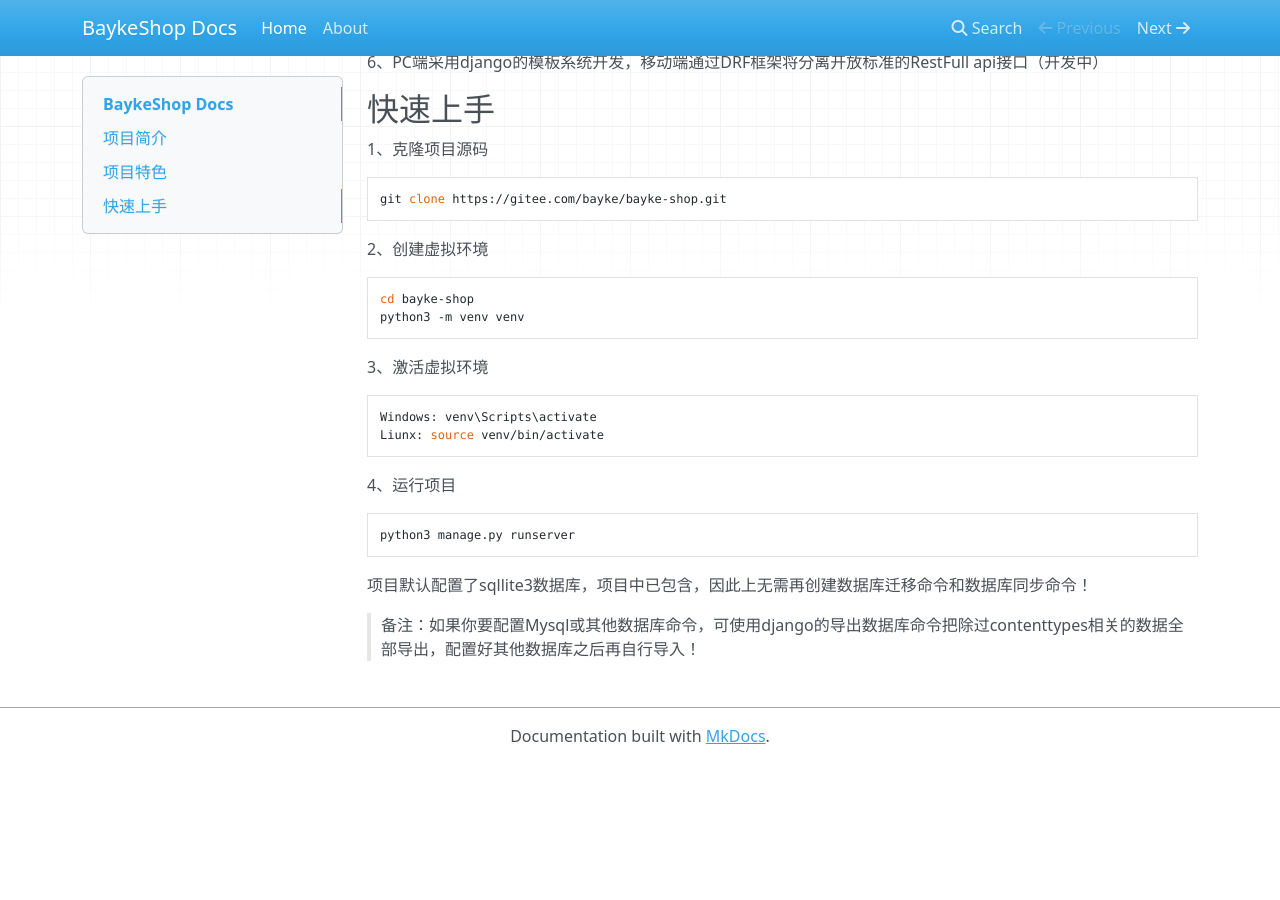
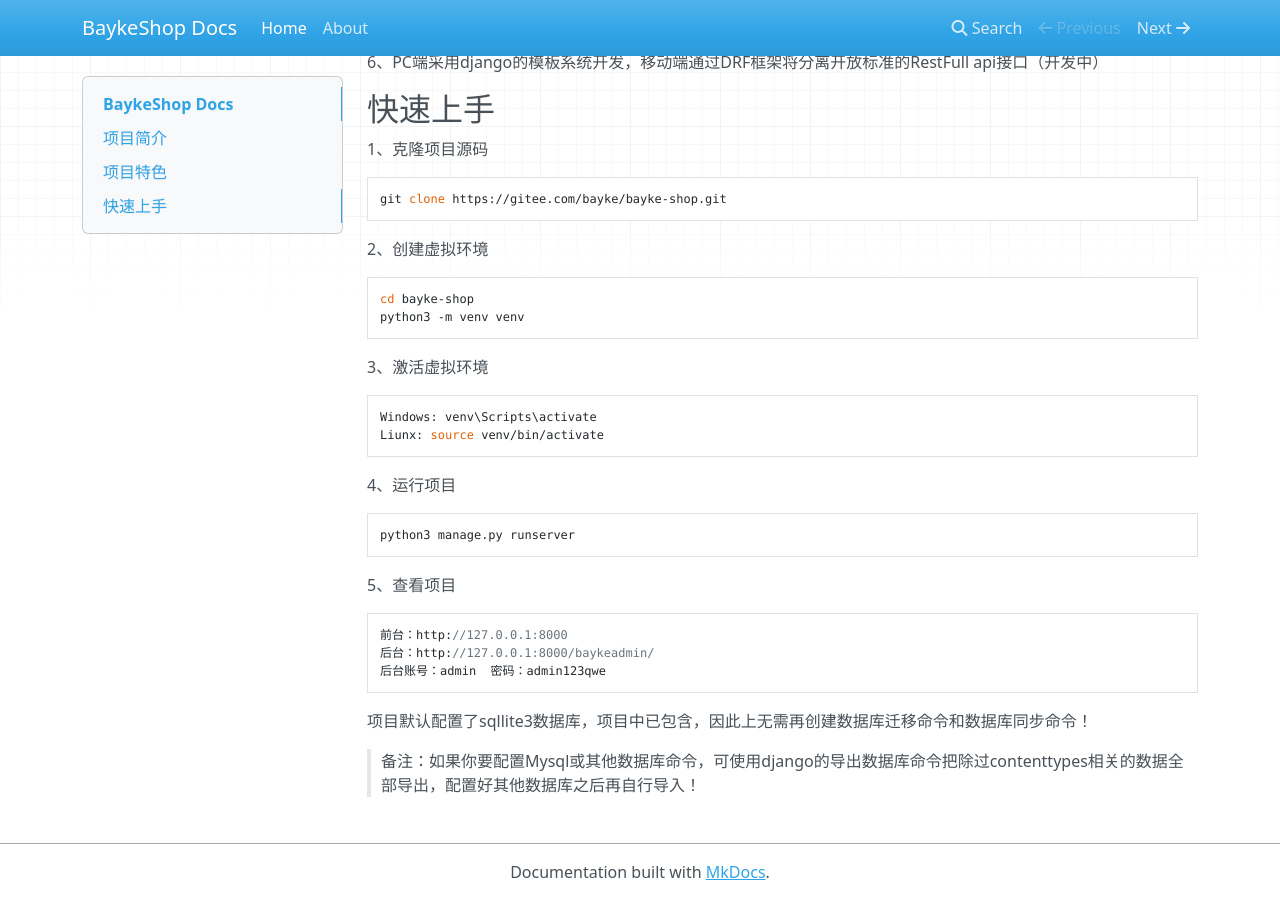
Before and after one commit to TheSpecialAngle/baykeShop, an MkDocs documentation site: the page built from baykeshop/templates/docs/baykedocs/docs/index.md, in a window 1280 px wide and 900 px high, scrolled down 665 px. Built offline with MkDocs 1.6.1, drawn with Linux system fonts in a browser that asks for light colours; nearby versions of some CDN libraries; before the commit the page ends 1429 px from its top, so only the background shows below that.

Commit message:
文档修改

````diff
--- a/baykeshop/templates/docs/baykedocs/docs/index.md
+++ b/baykeshop/templates/docs/baykedocs/docs/index.md
@@ -48,6 +48,13 @@
 ```
 python3 manage.py runserver
 ```
+5、查看项目
+```
+前台：http://127.0.0.1:8000
+后台：http://127.0.0.1:8000/baykeadmin/
+后台账号：admin  密码：admin123qwe
+```
+
 项目默认配置了sqllite3数据库，项目中已包含，因此上无需再创建数据库迁移命令和数据库同步命令！
 
 > 备注：如果你要配置Mysql或其他数据库命令，可使用django的导出数据库命令把除过contenttypes相关的数据全部导出，配置好其他数据库之后再自行导入！
````
Also changed, not shown: baykeshop/templates/docs/baykedocs/docs/about.md (+1 -1 lines), 1 other file.
